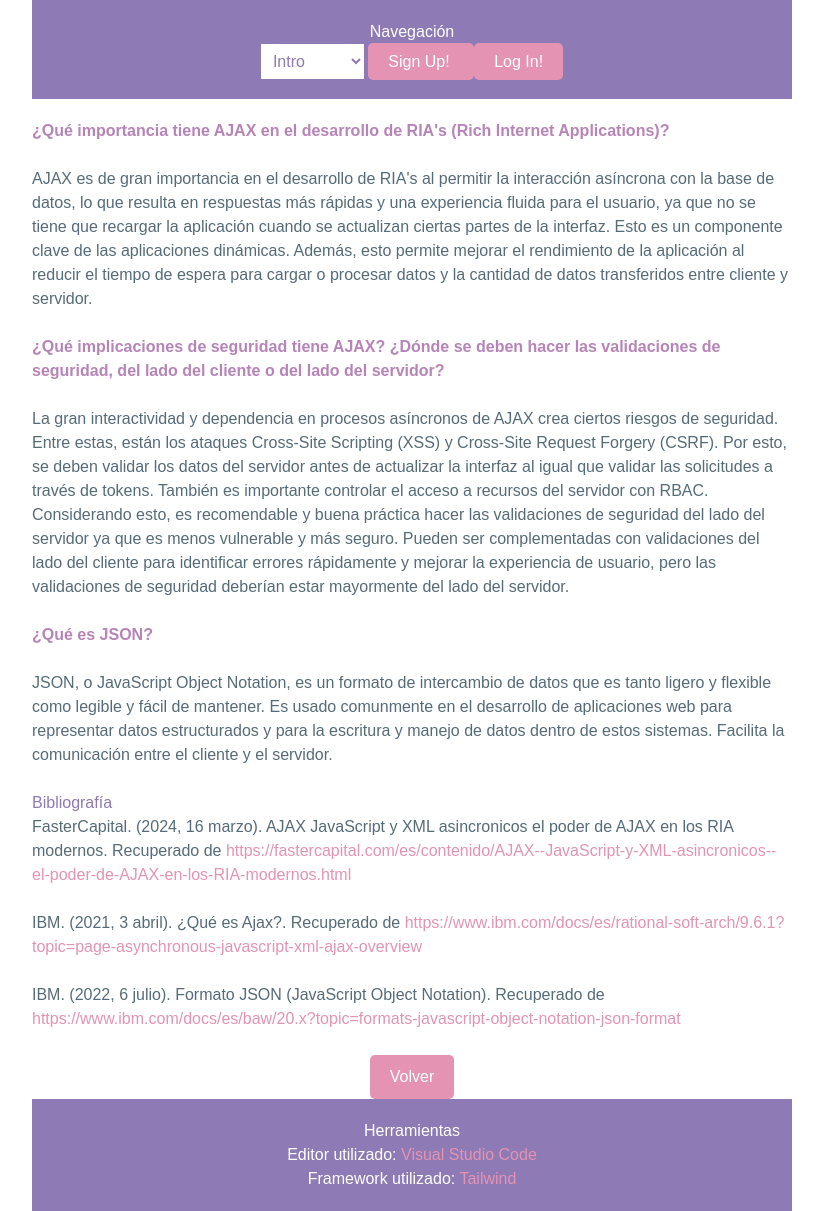
After one commit to A01710029/Repositorio_Personal, a Node server app: template js/lab24/views/lab24.ejs in a window 1280 px wide. The commit adds this page. Shown: the whole page, without its empty margins (228-1051 px from the left). Run offline with Node 20, Linux system fonts and the light colour scheme; the template is opened without the code that fills it, so the values that code supplies are empty; style sheets or scripts are compiled from the project's sources.

Commit message:
Agregar preguntas lab24

```diff
--- /dev/null
+++ b/js/lab24/controllers/lab24.controller.js
@@ -0,0 +1,5 @@
+exports.getLab24 = (request, response, next) => {
+    const username = request.session.username || "";
+    response.render("lab24.ejs", {username: username});
+    next();
+}
--- a/js/lab24/routes/main.routes.js
+++ b/js/lab24/routes/main.routes.js
@@ -17,6 +17,7 @@ const lab13Handler = require("../controllers/lab13.controller");
 const lab17Handler = require("../controllers/lab17.controller");
 const lab18Handler = require("../controllers/lab18.controller");
 const lab19Handler = require("../controllers/lab19.controller");
+const lab24Handler = require("../controllers/lab24.controller");
 
 //get
 router.get("/", isAuth, canView, indexHandler.getIndex);
@@ -28,6 +29,7 @@ router.get("/lab13", isAuth, canView, lab13Handler.getLab13);
 router.get("/lab17", isAuth, canView, lab17Handler.getLab17);
 router.get("/lab18", isAuth, canView, lab18Handler.getLab18);
 router.get("/lab19", isAuth, canView, lab19Handler.getLab19);
+router.get("/lab24", isAuth, canView, lab24Handler.getLab24);
 
 //post
 router.post("/lab10", isAuth, lab10Handler.postLab10);
--- a/js/lab24/views/includes/header.ejs
+++ b/js/lab24/views/includes/header.ejs
@@ -24,6 +24,7 @@
                     <option value="/lab17">Lab 17</option>
                     <option value="/lab18">Lab 18</option>
                     <option value="/lab19">Lab 19</option>
+                    <option value="/lab24">Lab 24</option>
                 </optgroup>
             </select>
 
--- /dev/null
+++ b/js/lab24/views/lab24.ejs
@@ -0,0 +1,47 @@
+<%- include("includes/header.ejs") %>
+
+<strong>
+    ¿Qué importancia tiene AJAX en el desarrollo de RIA's (Rich Internet Applications)?
+</strong><br></br>
+    AJAX es de gran importancia en el desarrollo de RIA's al permitir la interacción asíncrona
+    con la base de datos, lo que resulta en respuestas más rápidas y una experiencia fluida
+    para el usuario, ya que no se tiene que recargar la aplicación cuando se actualizan
+    ciertas partes de la interfaz. Esto es un componente clave de las aplicaciones dinámicas.
+    Además, esto permite mejorar el rendimiento de la aplicación al reducir el tiempo de espera
+    para cargar o procesar datos y la cantidad de datos transferidos entre cliente y servidor.
+    <br></br>
+<strong>
+    ¿Qué implicaciones de seguridad tiene AJAX? ¿Dónde se deben hacer las validaciones de
+    seguridad, del lado del cliente o del lado del servidor?
+</strong><br></br>
+    La gran interactividad y dependencia en procesos asíncronos de AJAX crea ciertos riesgos de
+    seguridad. Entre estas, están los ataques Cross-Site Scripting (XSS) y Cross-Site
+    Request Forgery (CSRF). Por esto, se deben validar los datos del servidor antes de actualizar
+    la interfaz al igual que validar las solicitudes a través de tokens. También es importante
+    controlar el acceso a recursos del servidor con RBAC. Considerando esto, es recomendable y
+    buena práctica hacer las validaciones de seguridad del lado del servidor ya que es menos
+    vulnerable y más seguro. Pueden ser complementadas con validaciones del lado del cliente para
+    identificar errores rápidamente y mejorar la experiencia de usuario, pero las validaciones de
+    seguridad deberían estar mayormente del lado del servidor.
+    <br></br>
+<strong>
+    ¿Qué es JSON?
+</strong><br></br>
+    JSON, o JavaScript Object Notation, es un formato de intercambio de datos que es tanto ligero
+    y flexible como legible y fácil de mantener. Es usado comunmente en el desarrollo de aplicaciones
+    web para representar datos estructurados y para la escritura y manejo de datos dentro de estos
+    sistemas. Facilita la comunicación entre el cliente y el servidor.
+    <br></br>
+
+<h3>Bibliografía</h3>
+    FasterCapital. (2024, 16 marzo). AJAX JavaScript y XML asincronicos el poder de AJAX en los RIA modernos. Recuperado de <a href="https://fastercapital.com/es/contenido/AJAX--JavaScript-y-XML-asincronicos--el-poder-de-AJAX-en-los-RIA-modernos.html">https://fastercapital.com/es/contenido/AJAX--JavaScript-y-XML-asincronicos--el-poder-de-AJAX-en-los-RIA-modernos.html</a>
+    <br></br>
+    IBM. (2021, 3 abril). ¿Qué es Ajax?. Recuperado de <a href="https://www.ibm.com/docs/es/rational-soft-arch/9.6.1?topic=page-asynchronous-javascript-xml-ajax-overview">https://www.ibm.com/docs/es/rational-soft-arch/9.6.1?topic=page-asynchronous-javascript-xml-ajax-overview</a>
+    <br></br>
+    IBM. (2022, 6 julio). Formato JSON (JavaScript Object Notation). Recuperado de <a href="https://www.ibm.com/docs/es/baw/20.x?topic=formats-javascript-object-notation-json-format">https://www.ibm.com/docs/es/baw/20.x?topic=formats-javascript-object-notation-json-format</a>
+    <br></br>
+</body>
+
+<%- include("includes/boton.ejs") %>
+
+<%- include("includes/footer.ejs") %>
```
